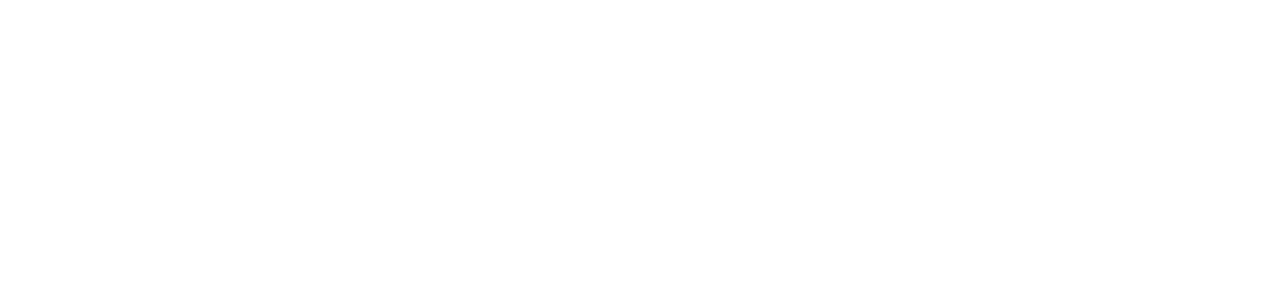
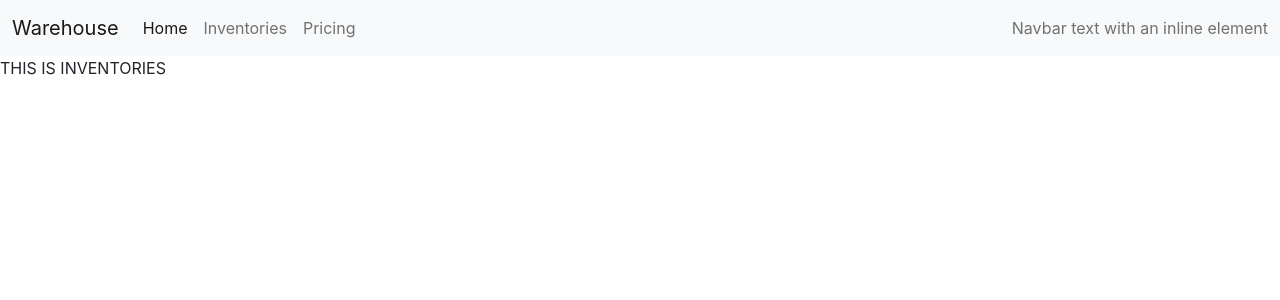
Before and after one commit to no7hingisimpossible/WatchHouse, a React (Create React App) app: page /inventories/1 in a window 1280 px wide. Before the commit this address had no page. Shown: the top 300 px of the page. Built offline with nearby package versions, Linux system fonts and the light colour scheme.

Commit message:
items component created and data fetched from db and displayed on UI

```diff
--- a/src/App.js
+++ b/src/App.js
@@ -2,12 +2,17 @@
 import './App.css';
 import { Route, Routes } from 'react-router-dom';
 import Home from './Pages/Home/Home';
+import Navbar from './Pages/Navbar/Navbar';
+import Inventories from './Pages/Inventories/Inventories';
 
 function App() {
   return (
     <div>
+      <Navbar></Navbar>
       <Routes>
         <Route path='/' element={<Home/>}></Route>
+        <Route path='/home' element={<Home/>}></Route>
+        <Route path='/inventories/:id' element={<Inventories/>}></Route>
       </Routes>
     </div>
   );
--- /dev/null
+++ b/src/Pages/Banner/Banner.js
@@ -0,0 +1,32 @@
+import React from 'react';
+import img1 from '../../images/breakfast1.png'
+
+const Banner = () => {
+    return (
+        <div>
+            <div id="carouselExampleControls" className="carousel slide container" data-bs-ride="carousel">
+                <div className="carousel-inner">
+                    <div className="carousel-item active">
+                        <img src={img1} className="d-block w-25" alt="..."/>
+                    </div>
+                    <div className="carousel-item">
+                        <img src={img1} className="d-block  w-25" alt="..."/>
+                    </div>
+                    <div className="carousel-item">
+                        <img src={img1} className="d-block w-25" alt="..."/>
+                    </div>
+                </div>
+                <button className="carousel-control-prev" type="button" data-bs-target="#carouselExampleControls" data-bs-slide="prev">
+                    <span className="carousel-control-prev-icon" aria-hidden="true"></span>
+                    <span className="visually-hidden">Previous</span>
+                </button>
+                <button className="carousel-control-next" type="button" data-bs-target="#carouselExampleControls" data-bs-slide="next">
+                    <span className="carousel-control-next-icon" aria-hidden="true"></span>
+                    <span className="visually-hidden">Next</span>
+                </button>
+            </div>
+        </div>
+    );
+};
+
+export default Banner;
--- a/src/Pages/Home/Home.js
+++ b/src/Pages/Home/Home.js
@@ -1,9 +1,12 @@
 import React from 'react';
+import Banner from '../Banner/Banner';
+import Items from '../Items/Items';
 
 const Home = () => {
     return (
-        <div className='text-primary'>
-            This is home
+        <div>
+            <Banner></Banner>
+            <Items></Items>
         </div>
     );
 };
--- /dev/null
+++ b/src/Pages/Inventories/Inventories.js
@@ -0,0 +1,11 @@
+import React from 'react';
+
+const Inventories = () => {
+    return (
+        <div>
+            THIS IS INVENTORIES
+        </div>
+    );
+};
+
+export default Inventories;
--- /dev/null
+++ b/src/Pages/Items/Items.js
@@ -0,0 +1,34 @@
+import React, { useEffect, useState } from 'react';
+import { useNavigate } from 'react-router-dom';
+
+const Items = () => {
+    const [items, setItems] = useState([])
+    useEffect(()=>{
+        fetch('http://localhost:5000/inventories')
+        .then(res => res.json())
+        .then(data => setItems(data))
+    },[])
+    const navigate = useNavigate()
+    const updateHandler = (id) =>{
+        console.log(id);
+        navigate(`/inventory/${id}`)
+    }
+    return (
+        <div className='container'>
+            {
+                items.slice(0,6).map(item =>
+                    <div className='mb-2 p-2' style={{border:'1px solid red'}} key={item._id}>
+                        <h3>{item.name}</h3>
+                        <p>${item.price}</p>
+                        <p>{item.desc}</p>
+                        <p>{item.quantity}</p>
+                        <p>{item.supplierName}</p>
+                        <button onClick={()=>updateHandler(item._id)} className='btn btn-primary'>Update</button>
+
+                    </div>)
+            }
+        </div>
+    );
+};
+
+export default Items;
--- /dev/null
+++ b/src/Pages/Navbar/Navbar.js
@@ -0,0 +1,35 @@
+import React from 'react';
+import { Link } from 'react-router-dom';
+
+const Navbar = () => {
+    return (
+        <div>
+            <nav className="navbar navbar-expand-lg navbar-light bg-light">
+                <div className="container-fluid">
+                    <Link className="navbar-brand" to="/">Warehouse</Link>
+                    <button className="navbar-toggler" type="button" data-bs-toggle="collapse" data-bs-target="#navbarText" aria-controls="navbarText" aria-expanded="false" aria-label="Toggle navigation">
+                        <span className="navbar-toggler-icon"></span>
+                    </button>
+                    <div className="collapse navbar-collapse" id="navbarText">
+                        <ul className="navbar-nav me-auto mb-2 mb-lg-0">
+                            <li className="nav-item">
+                                <Link className="nav-link active" aria-current="page" to="/home">Home</Link>
+                            </li>
+                            <li className="nav-item">
+                                <Link className="nav-link" to="/inventories">Inventories</Link>
+                            </li>
+                            <li className="nav-item">
+                                <Link className="nav-link" to="#">Pricing</Link>
+                            </li>
+                        </ul>
+                        <span className="navbar-text">
+                            Navbar text with an inline element
+                        </span>
+                    </div>
+                </div>
+            </nav>
+        </div>
+    );
+};
+
+export default Navbar;
```
Also changed, not shown: src/firebase.init.js (added, +20 -0 lines), src/images/breakfast1.png (added).
